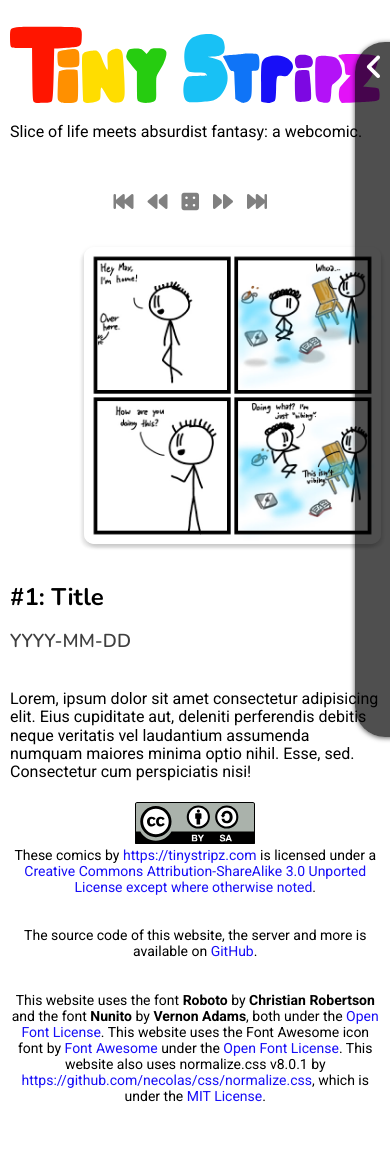
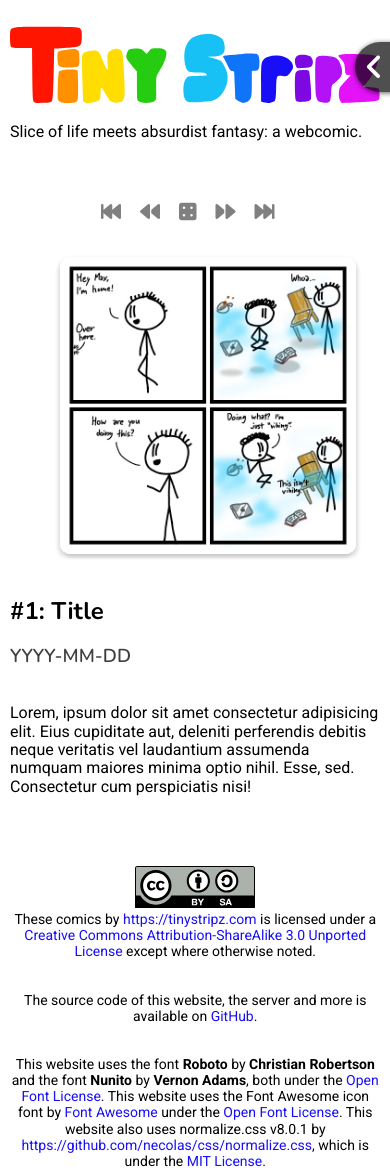
Before and after one commit to WriterArtistCoder/ti-server, a website: page docs/ti/index.html in a window 390 px wide. Before the commit the page ends 1129 px from the top, so only its background shows below. Drawn offline with nearby package versions, Linux system fonts and the light colour scheme; no server answers.

Commit message:
Partially added CSS grid to non-home pages, deleted on-scroll top app bar header for non-home pages, improved mobile view and CSS grid on homepage

```diff
--- a/docs/ti/css/index-grid.css
+++ b/docs/ti/css/index-grid.css
@@ -4,15 +4,15 @@
     grid-template-rows: repeat(5, minmax(50px, auto));
     grid-auto-rows: minmax(50px, auto);
     grid-gap: 20px;
-
     width: 95%;
     height: 100%;
     padding: 10px;
-    grid-template-areas: 'h h h cn cn cn' 'h h h cn cn cn' 'cc cc cc ci ci ci' 'cc cc cc ci ci ci' 'f f f f f f';
+    grid-template-areas: 'h h h cn cn cn' 'h h h cn cn cn' 'ci ci ci cc cc cc' 'ci ci ci cc cc cc' 'f f f f f f';
 }
 
 header {
     grid-area: h;
+    height: auto;
 }
 
 .comic-nav {
@@ -24,15 +24,18 @@ header {
     grid-area: ci;
 }
 
+.comic-image img {
+    width: 80%;
+    margin-left: 50px;
+}
+
 .comic-content {
     grid-area: cc;
+    margin-right: 100px;
 }
 
 footer {
     grid-area: f;
-
-    /* Change footer to half-width */
-    margin: auto 25%;
 }
 
 /* Mobile view */
@@ -43,17 +46,11 @@ footer {
         grid-auto-rows: minmax(50px, auto);
         grid-template-areas: 'h' 'cn' 'ci' 'cc' 'f';
     }
-
     .comic-image {
         max-width: 400px;
         margin: auto;
     }
-
-    header img {
-        width: 100%;
-    }
-
-    footer {
-        margin: auto;
+    .comic-content {
+        margin-right: auto;
     }
 }
--- a/docs/ti/css/index.css
+++ b/docs/ti/css/index.css
@@ -1,12 +1,13 @@
 .comic-nav a {
     color: gray;
     font-size: 20px;
-    margin-right: 10px;
+
+    /* Spaces buttons */
+    margin-right: 15px;
 }
 
 .comic-image img {
     border-radius: 10px;
-    float: right;
     width: 80%;
 }
 
--- /dev/null
+++ b/docs/ti/css/pages-grid.css
@@ -0,0 +1,33 @@
+#grid-container {
+    display: grid;
+    grid-template-columns: repeat(3, minmax(50px, auto));
+    grid-template-rows: repeat(5, minmax(50px, auto));
+    grid-auto-rows: minmax(50px, auto);
+    grid-gap: 20px;
+
+    width: 95%;
+    height: 100%;
+    padding: 10px;
+    grid-template-areas: 'h' 'c' 'f';
+}
+
+header {
+    grid-area: h;
+}
+
+.section-content {
+    grid-area: c;
+}
+
+footer {
+    grid-area: f;
+}
+
+/* Mobile view */
+
+@media (max-width: 900px) {
+    #grid-container {
+        grid-template-columns: auto;
+        grid-auto-rows: minmax(50px, auto);
+    }
+}
--- a/docs/ti/css/style.css
+++ b/docs/ti/css/style.css
@@ -2,10 +2,14 @@
 
 @import url('normalize.css');
 @import url('https://fonts.googleapis.com/css2?family=Roboto:ital,wght@0,400;0,700;1,400;1,700&family=Nunito:wght@600;700&display=swap');
-
 body {
 	overflow-x: hidden;
 	font-family: 'Roboto', sans-serif;
+}
+
+::selection {
+	color: #fff;
+	background: #ff1500;
 }
 
 #grid-container {
@@ -22,16 +26,28 @@ a {
 	text-decoration: none;
 }
 
-::selection {
-	color: #fff;
-	background: #ff1500;
+/* Sections */
+
+header {
+	margin-left: 50px;
+	margin-bottom: 100px;
 }
 
-/* Navigation */
+header img {
+	max-height: 80px;
+}
+
+footer {
+	font-size: 14px;
+	text-align: center;
+	margin: 50px 25%;
+}
+
+/* Nav styles */
 
 nav {
+	top: 5%;
 	right: 0;
-	top: 5%;
 	position: fixed;
 	width: 200px;
 	height: 80%;
@@ -83,14 +99,7 @@ nav:hover a:hover {
 	opacity: 100%;
 }
 
-/* Other sections */
-#mainHeader {
-	margin: auto;
-}
-
-#mainHeader img {
-    max-height: 80px;
-}
+/* Floating card styles */
 
 .floatingCard {
 	box-shadow: -3px 4px 3px #00000010, 0px 2px 5px #00000020, 3px 4px 3px #00000010;
@@ -107,17 +116,21 @@ nav:hover a:hover {
 	box-shadow: -3px 8px 7px #00000020, 0px 6px 9px #00000030, 3px 8px 7px #00000020;
 }
 
-footer {
-	font-size: 14px;
-	text-align: center;
-	padding: auto 25%;
-	margin: 10px auto;
-}
-
 /* Mobile view */
 
 @media (max-width: 900px) {
+	header {
+		margin-left: auto;
+		margin-bottom: 10px;
+	}
+	header img {
+		width: 100%;
+	}
+	nav:not(:hover) {
+		height: 30px;
+	}
 	footer {
+		margin: 50px auto auto auto;
 		padding: 0;
 	}
 }
--- a/docs/ti/index.html
+++ b/docs/ti/index.html
@@ -27,7 +27,7 @@
             <a href="pages/contact.html">📨 Contact</a><br>
         </nav>
 
-        <header id="mainHeader">
+        <header>
             <div><img src="images/logo-text-full.svg" alt="Tiny Stripz"></div>
             <p>Slice of life meets absurdist fantasy: a webcomic.</p>
         </header>
@@ -69,7 +69,7 @@
                 xmlns:cc="http://creativecommons.org/ns#" href="https://tinystripz.com" property="cc:attributionName"
                 rel="cc:attributionURL">https://tinystripz.com</a> is licensed under a <a rel="license"
                 href="http://creativecommons.org/licenses/by-sa/3.0/">Creative Commons Attribution-ShareAlike 3.0
-                Unported License except where otherwise noted</a>.
+                Unported License</a> except where otherwise noted.
 
             <br><br><br>
 
```
Also changed, not shown: docs/ti/css/pages.css (+4 -40 lines), docs/ti/pages/about.html (+3 -6 lines), docs/ti/pages/contact.html (+3 -6 lines), docs/ti/scripts/pages.js (deleted, +0 -12 lines), README.md, 1 other file.
